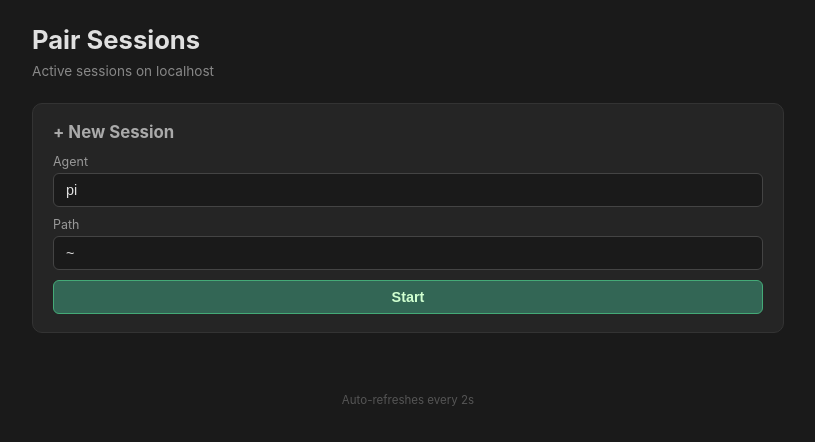
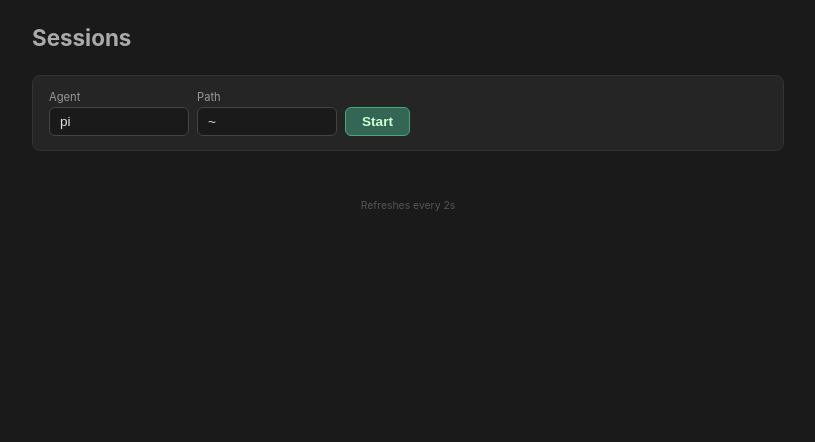
Before and after one commit to nilszeilon/pair, a plain HTML site: page dashboard.html in a window 1280 px wide. Both pictures are taken after a click on the button "Start". Shown: the whole page, without its empty margins (232-1047 px from the left). Drawn offline with Linux system fonts and the light colour scheme; no server answers.

Commit message:
Simplify dashboard: 143→86 lines
Drop fast-poll, started_at timestamps, verbose labels, oversized
form layout. Single-line form, tighter cards, less ceremony.
Same functionality in half the code.

```diff
--- a/dashboard.html
+++ b/dashboard.html
@@ -5,135 +5,78 @@
 <meta name="viewport" content="width=device-width, initial-scale=1.0">
 <title>Pair — Sessions</title>
 <style>
-  * { margin: 0; padding: 0; box-sizing: border-box; }
-  body {
-    font-family: -apple-system, BlinkMacSystemFont, 'Segoe UI', Roboto, sans-serif;
-    background: #1a1a1a; color: #e0e0e0;
-    padding: 24px; max-width: 800px; margin: 0 auto;
-  }
-  h1 { font-size: 1.6rem; margin-bottom: 8px; }
-  .subtitle { color: #888; font-size: 0.85rem; margin-bottom: 24px; }
-  .new-session {
-    background: #252525; border: 1px solid #333; border-radius: 10px;
-    padding: 18px 20px; margin-bottom: 28px;
-  }
-  .new-session h2 { font-size: 1.05rem; margin-bottom: 12px; color: #aaa; }
-  .new-session form { display: flex; flex-direction: column; gap: 10px; }
-  .new-session .field { display: flex; flex-direction: column; gap: 4px; }
-  .new-session label { font-size: 0.78rem; color: #999; }
-  .new-session input {
-    background: #1a1a1a; border: 1px solid #444; border-radius: 6px;
-    color: #e0e0e0; padding: 8px 12px; font-size: 0.9rem; outline: none;
-  }
-  .new-session input:focus { border-color: #6cf; }
-  .new-session button {
-    background: #365; border: 1px solid #4a7; color: #d0ffd0;
-    border-radius: 6px; padding: 8px 18px; font-size: 0.9rem;
-    cursor: pointer; font-weight: 600;
-  }
-  .session-list { display: flex; flex-direction: column; gap: 10px; }
-  .session-card {
-    background: #252525; border: 1px solid #333; border-radius: 10px;
-    padding: 16px 18px; display: flex; justify-content: space-between;
-    align-items: center; gap: 12px; flex-wrap: wrap;
-  }
-  .session-card .info { flex: 1; min-width: 0; }
-  .session-card .name { font-weight: 700; font-size: 1rem; margin-bottom: 3px; }
-  .session-card .meta { font-size: 0.78rem; color: #888; display: flex; gap: 12px; flex-wrap: wrap; }
-  .status { display: inline-block; width: 8px; height: 8px; border-radius: 50%; margin-right: 4px; }
-  .status.alive { background: #4c6; box-shadow: 0 0 6px #4c6; }
-  .status.dead { background: #c44; }
-  .session-card a {
-    color: #6cf; text-decoration: none; font-size: 0.85rem; font-weight: 600;
-    padding: 6px 14px; border: 1px solid #356; border-radius: 6px; background: #1a2a2a;
-  }
-  .session-card a:hover { background: #1e3a3a; border-color: #6cf; }
-  .empty { text-align: center; color: #666; padding: 40px 0; font-size: 0.95rem; }
-  .footer { margin-top: 32px; text-align: center; font-size: 0.72rem; color: #555; }
-  @media (max-width: 500px) { body { padding: 14px; } }
+  *{margin:0;padding:0;box-sizing:border-box}
+  body{font-family:-apple-system,BlinkMacSystemFont,'Segoe UI',Roboto,sans-serif;background:#1a1a1a;color:#e0e0e0;padding:24px;max-width:800px;margin:0 auto}
+  h1{font-size:1.4rem;margin-bottom:24px;color:#aaa}
+  .new-session{background:#252525;border:1px solid #333;border-radius:8px;padding:14px 16px;margin-bottom:24px;display:flex;gap:8px;align-items:flex-end;flex-wrap:wrap}
+  .new-session .field{display:flex;flex-direction:column;gap:3px}
+  .new-session label{font-size:0.7rem;color:#999}
+  .new-session input{background:#1a1a1a;border:1px solid #444;border-radius:6px;color:#e0e0e0;padding:6px 10px;font-size:0.85rem;outline:none;width:140px}
+  .new-session input:focus{border-color:#6cf}
+  .new-session button{background:#365;border:1px solid #4a7;color:#d0ffd0;border-radius:6px;padding:6px 16px;font-size:0.85rem;cursor:pointer;font-weight:600}
+  .session-list{display:flex;flex-direction:column;gap:8px}
+  .session-card{background:#252525;border:1px solid #333;border-radius:8px;padding:12px 16px;display:flex;justify-content:space-between;align-items:center;gap:12px;flex-wrap:wrap}
+  .session-card .info{flex:1;min-width:0}
+  .session-card .name{font-weight:700;font-size:0.95rem;margin-bottom:2px}
+  .session-card .meta{font-size:0.72rem;color:#888}
+  .status{display:inline-block;width:6px;height:6px;border-radius:50%;margin-right:4px}
+  .status.alive{background:#4c6;box-shadow:0 0 6px #4c6}
+  .session-card a{color:#6cf;text-decoration:none;font-size:0.8rem;font-weight:600;white-space:nowrap}
+  .empty{text-align:center;color:#666;padding:40px 0;font-size:0.9rem}
+  .footer{margin-top:24px;text-align:center;font-size:0.65rem;color:#555}
+  @media(max-width:500px){body{padding:14px}.new-session input{width:120px}}
 </style>
 </head>
 <body>
-<h1>Pair Sessions</h1>
-<p class="subtitle" id="hostname"></p>
+<h1>Sessions</h1>
 
 <div class="new-session">
-  <h2>+ New Session</h2>
-  <form id="new-session-form">
   <div class="field">
     <label for="agent">Agent</label>
-      <input id="agent" name="agent" value="pi" placeholder="pi">
+    <input id="agent" value="pi" placeholder="pi">
   </div>
   <div class="field">
     <label for="root_path">Path</label>
-      <input id="root_path" name="root_path" value="~" placeholder="~/dev/myproject">
+    <input id="root_path" value="~" placeholder="~/dev/myproject">
   </div>
-    <button type="submit">Start</button>
-  </form>
+  <button id="start-btn">Start</button>
 </div>
 
 <div class="session-list" id="session-list"></div>
-<p class="footer">Auto-refreshes every 2s</p>
+<p class="footer">Refreshes every 2s</p>
 
 <script>
-  var host = window.location.hostname;
-  document.getElementById('hostname').textContent = 'Active sessions on ' + host;
-
-  function esc(s) {
-    return String(s).replace(/&/g,'&amp;').replace(/</g,'&lt;').replace(/>/g,'&gt;').replace(/"/g,'&quot;');
-  }
-
 function render() {
-    fetch('/sessions')
-      .then(function(r) { return r.json(); })
-      .then(function(sessions) {
+  fetch('/sessions').then(r => r.json()).then(sessions => {
     var list = document.getElementById('session-list');
-        if (sessions.length === 0) {
-          list.innerHTML = '<div class="empty"><p>No active sessions.</p><p>Run pair pi in a terminal, or start one above.</p></div>';
+    if (!sessions.length) {
+      list.innerHTML = '<div class="empty">No active sessions.<br>Run pair &lt;agent&gt; in a terminal.</div>';
       return;
     }
-        list.innerHTML = sessions.map(function(s) {
+    list.innerHTML = sessions.map(s => {
       var alive = s.pi_alive !== false;
-          var cls = alive ? 'alive' : 'dead';
-          var label = alive ? 'live' : 'stopped';
-          var adopted = s.adopted ? 'adopted' : 'managed';
-          var started = s.started_at ? new Date(s.started_at).toLocaleString() : '-';
       return '<div class="session-card">' +
         '<div class="info">' +
           '<div class="name">' + esc(s.id) + '</div>' +
           '<div class="meta">' +
-                '<span><span class="status ' + cls + '"></span>' + label + '</span>' +
-                '<span>agent: ' + esc(s.agent || '?') + '</span>' +
-                '<span>' + adopted + '</span>' +
-                '<span>started: ' + started + '</span>' +
+            '<span class="status ' + (alive ? 'alive' : '') + '"></span>' +
+            (alive ? 'live' : 'stopped') +
+            ' · ' + esc(s.agent) +
+            ' · ' + (s.adopted ? 'adopted' : 'managed') +
           '</div>' +
         '</div>' +
-            '<a href="' + esc(s.url) + '" target="_blank">Open &#8594;</a>' +
+        '<a href="' + esc(s.url) + '" target="_blank">Open →</a>' +
       '</div>';
     }).join('');
   });
 }
 
-  var fastPoll = null;
+function esc(s) { return String(s).replace(/&/g,'&amp;').replace(/</g,'&lt;').replace(/>/g,'&gt;').replace(/"/g,'&quot;'); }
 
-  document.getElementById('new-session-form').addEventListener('submit', function(e) {
-    e.preventDefault();
+document.getElementById('start-btn').addEventListener('click', function() {
   var agent = document.getElementById('agent').value || 'pi';
   var root_path = document.getElementById('root_path').value || '~';
-    fetch('/sessions', {
-      method: 'POST',
-      headers: { 'Content-Type': 'application/json' },
-      body: JSON.stringify({ root_path: root_path, agent: agent })
-    }).then(function() {
-      render();
-      // Poll every 500ms for 10s until scanner adopts the session
-      if (fastPoll) clearInterval(fastPoll);
-      var tries = 0;
-      fastPoll = setInterval(function() {
-        render();
-        if (++tries > 20) clearInterval(fastPoll);
-      }, 500);
-    });
+  fetch('/sessions', {method:'POST',headers:{'Content-Type':'application/json'},body:JSON.stringify({root_path,agent})}).then(render);
 });
 
 render();
```
Lines whose indentation alone changed are shown as unchanged.
